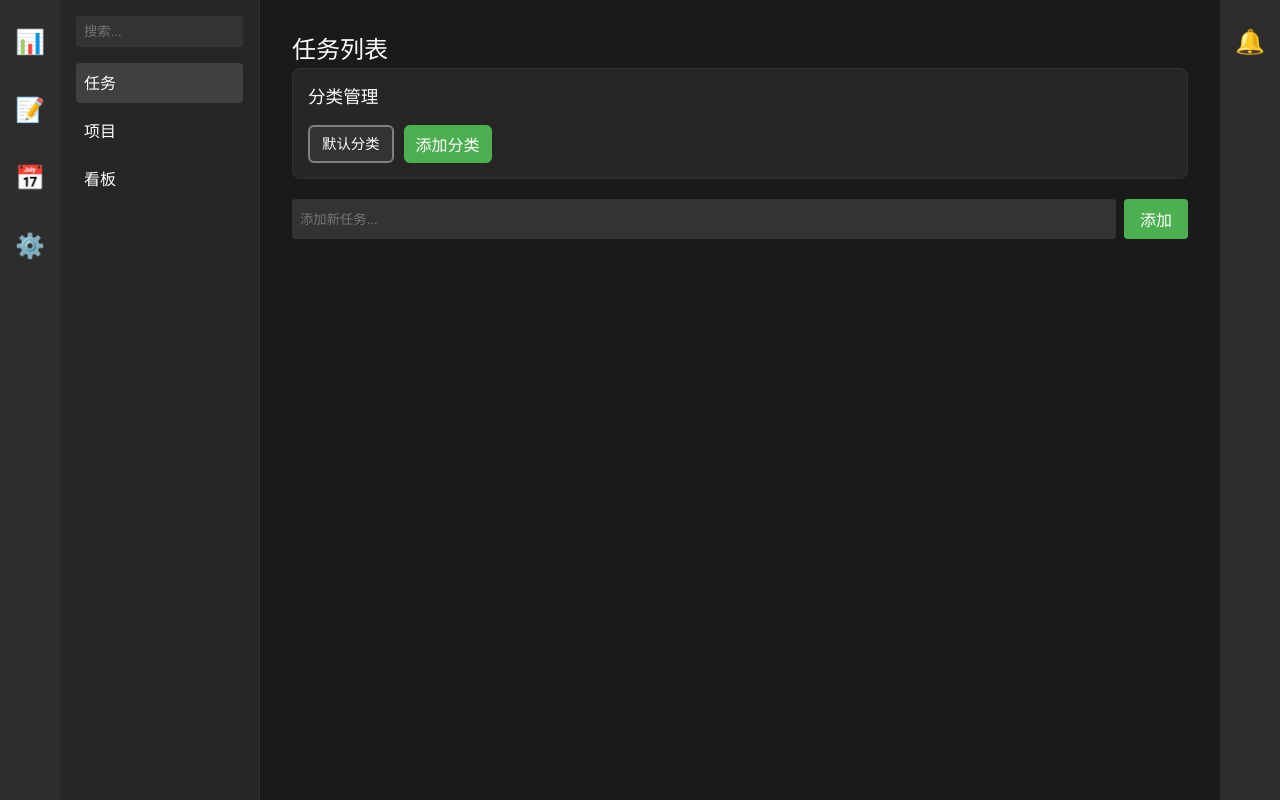
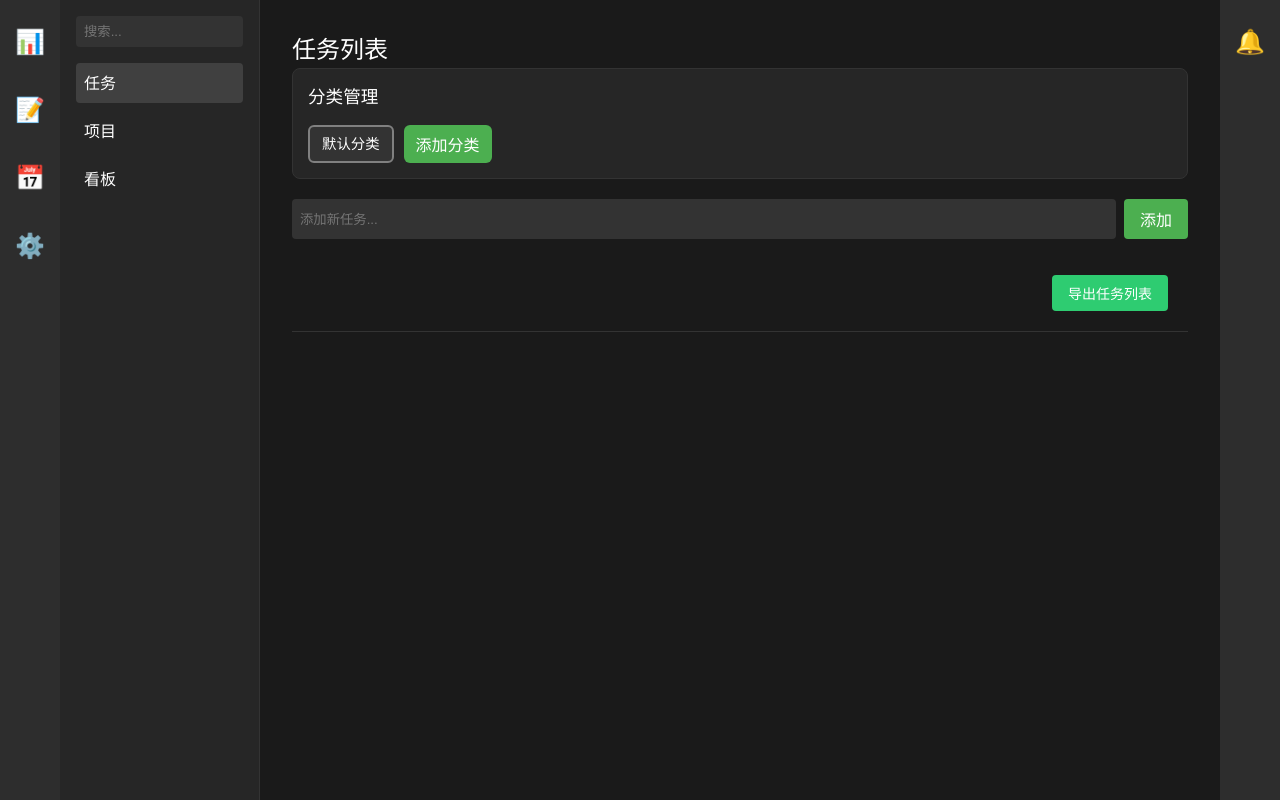
Before and after one commit to lusong2161/workspace-ui, a React (Vite) app: page / in a window 1280 px wide. Built offline with nearby package versions, Linux system fonts and the light colour scheme.

Commit message:
添加任务数据导出功能： - 创建ExportButton组件实现CSV导出 - 添加导出按钮样式 - 整合到Tasks组件中 - 支持导出任务内容、状态、优先级、分类、创建时间和到期日期

```diff
--- a/src/Tasks.jsx
+++ b/src/Tasks.jsx
@@ -2,6 +2,7 @@ import React, { useState, useContext } from 'react';
 import { SearchContext } from './App';
 import { useTasks } from './hooks/useTasks';
 import TaskDetails from './components/TaskDetails';
+import ExportButton from './components/ExportButton';
 import './styles/categories.css';
 import './styles/drag-and-drop.css';
 import './styles/due-date.css';
@@ -129,6 +130,9 @@ function Tasks() {
         <button onClick={handleAddTask}>添加</button>
       </div>
 
+      <div className="task-header">
+        <ExportButton tasks={tasks} categories={categories} />
+      </div>
       <div className="task-list">
         {filteredTasks.map(task => (
           <div
--- /dev/null
+++ b/src/components/ExportButton.jsx
@@ -0,0 +1,59 @@
+import React from 'react';
+import '../styles/export-button.css';
+
+function ExportButton({ tasks, categories }) {
+  const exportToCSV = () => {
+    console.log('开始导出任务数据');
+
+    // 准备CSV头部
+    const headers = ['任务内容', '状态', '优先级', '分类', '创建时间', '到期日期'];
+
+    // 转换任务数据为CSV行
+    const taskRows = tasks.map(task => {
+      const category = categories.find(c => c.id === task.categoryId)?.name || '默认分类';
+      const createdAt = new Date(task.createdAt).toLocaleString('zh-CN');
+      const dueDate = task.dueDate ? new Date(task.dueDate).toLocaleDateString('zh-CN') : '无';
+
+      return [
+        task.text,
+        task.status,
+        task.priority,
+        category,
+        createdAt,
+        dueDate
+      ];
+    });
+
+    // 组合所有行
+    const csvContent = [
+      headers,
+      ...taskRows
+    ].map(row => row.map(cell => `"${cell}"`).join(',')).join('\n');
+
+    // 创建Blob对象
+    const blob = new Blob(['\ufeff' + csvContent], { type: 'text/csv;charset=utf-8' });
+    const url = window.URL.createObjectURL(blob);
+
+    // 创建下载链接
+    const link = document.createElement('a');
+    const timestamp = new Date().toISOString().replace(/[:.]/g, '-');
+    link.href = url;
+    link.download = `任务列表_${timestamp}.csv`;
+
+    // 触发下载
+    document.body.appendChild(link);
+    link.click();
+    document.body.removeChild(link);
+    window.URL.revokeObjectURL(url);
+
+    console.log('任务数据导出完成');
+  };
+
+  return (
+    <button className="export-button" onClick={exportToCSV}>
+      导出任务列表
+    </button>
+  );
+}
+
+export default ExportButton;
--- a/src/styles/categories.css
+++ b/src/styles/categories.css
@@ -57,6 +57,13 @@
   background-color: #388E3C;
 }
 
+.task-header {
+  padding: 10px;
+  display: flex;
+  justify-content: flex-end;
+  border-bottom: 1px solid #333;
+}
+
 .task-category {
   display: inline-block;
   color: white;
--- /dev/null
+++ b/src/styles/export-button.css
@@ -0,0 +1,19 @@
+.export-button {
+  background-color: #2ecc71;
+  color: white;
+  border: none;
+  padding: 8px 16px;
+  border-radius: 4px;
+  cursor: pointer;
+  font-size: 14px;
+  transition: background-color 0.2s;
+  margin: 10px;
+}
+
+.export-button:hover {
+  background-color: #27ae60;
+}
+
+.export-button:active {
+  background-color: #219a52;
+}
```
